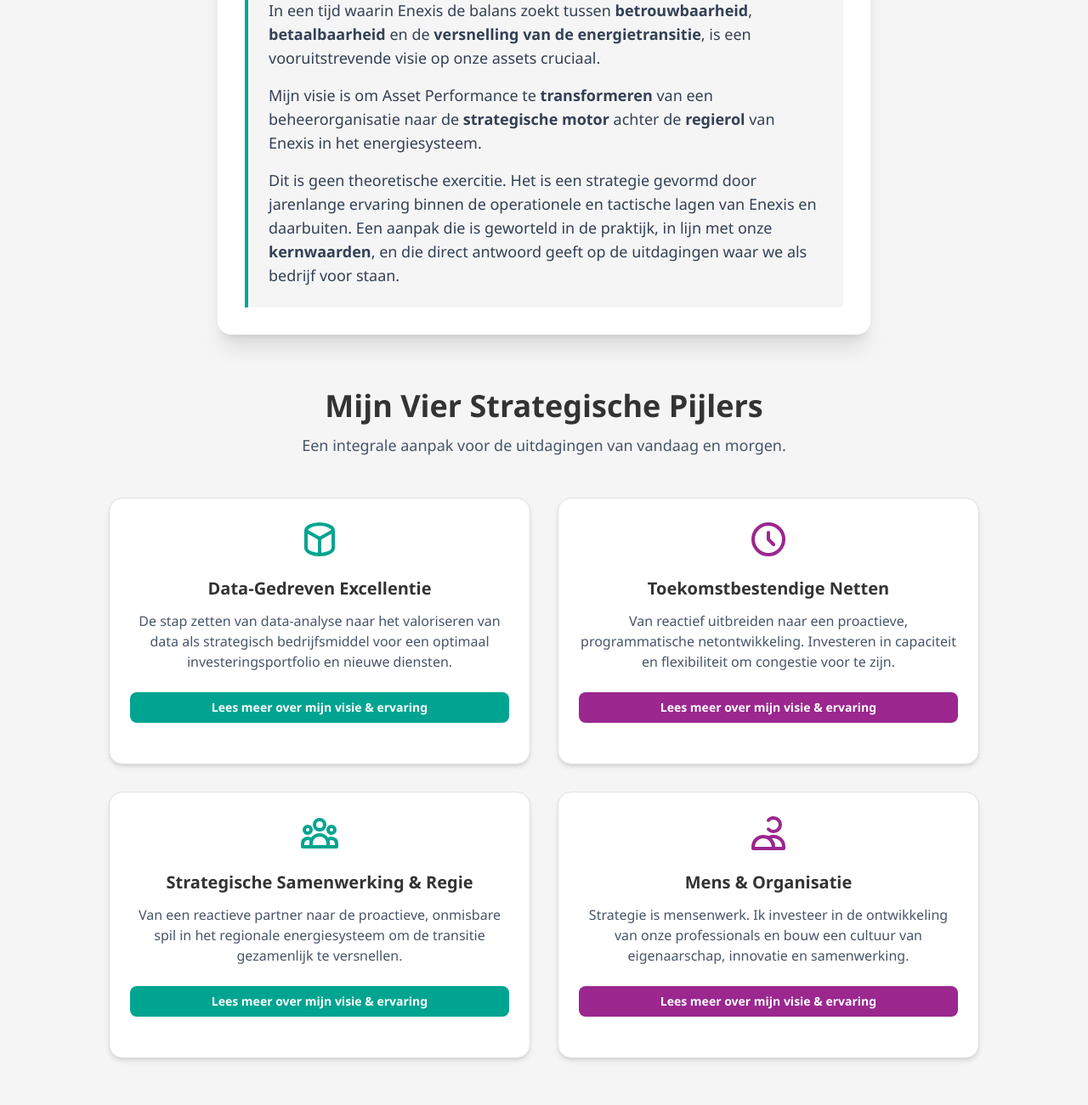
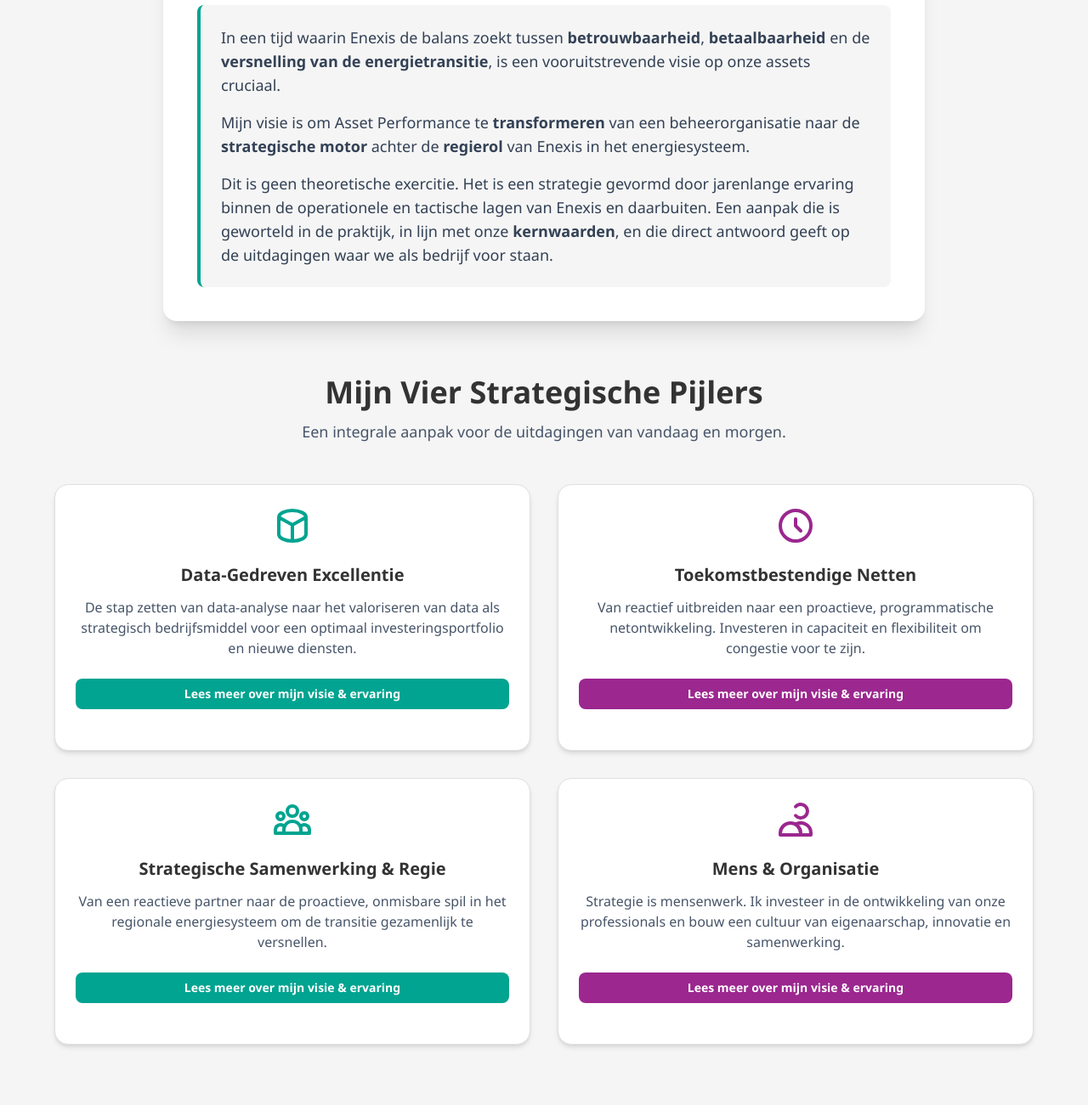
Before and after one commit to Jonscherphof/DNP2026, a plain HTML site: page index.html in a window 1280 px wide. Shown: the part 370-1671 px from the top of the page at 85% size. Drawn offline with nearby package versions, Linux system fonts and the light colour scheme.

Commit message:
Update index.html

```diff
--- a/index.html
+++ b/index.html
@@ -5,6 +5,8 @@
     <meta name="viewport" content="width=device-width, initial-scale=1.0">
     <title>Strategische Visie: Jon Scherphof</title>
     <script src="https://cdn.tailwindcss.com"></script>
+    <link rel="preconnect" href="https://fonts.googleapis.com">
+    <link rel="preconnect" href="https://fonts.gstatic.com" crossorigin>
     <link href="https://fonts.googleapis.com/css2?family=Inter:wght@400;500;600;700;800&display=swap" rel="stylesheet">
     <style>
         :root {
@@ -19,13 +21,12 @@
         }
         body {
             font-family: 'Aptos', 'Segoe UI', 'Calibri', 'Inter', sans-serif;
-            background-color: var(--enexis-light-gray); /* Light gray background for the body */
+            background-color: var(--enexis-light-gray);
             color: var(--enexis-dark-gray);
         }
         .header-section {
             background-color: var(--enexis-magenta);
             color: white;
-            padding: 2rem 1rem;
         }
         .pillar-card {
             transition: transform 0.3s ease, box-shadow 0.3s ease;
@@ -33,26 +34,26 @@
             background-color: white;
             display: flex;
             flex-direction: column;
-            color: var(--enexis-dark-gray);
+            border-radius: 1rem; /* More rounded corners */
         }
         .pillar-card:hover {
-            transform: translateY(-5px);
-            box-shadow: 0 10px 15px -3px rgb(0 0 0 / 0.07), 0 4px 6px -4px rgb(0 0 0 / 0.07);
+            transform: translateY(-8px);
+            box-shadow: 0 20px 25px -5px rgb(0 0 0 / 0.1), 0 8px 10px -6px rgb(0 0 0 / 0.1);
         }
         .prose-area {
             background-color: var(--enexis-light-gray);
             border-left: 4px solid var(--enexis-green);
             padding: 1.5rem;
-            border-radius: 0 4px 4px 0;
-            text-align: left; /* Ensure prose text is left-aligned */
+            border-radius: 0.5rem;
+            text-align: left;
         }
         .proven-experience {
             background-color: white;
             border: 1px solid var(--enexis-border-gray);
             padding: 1.5rem;
-            border-radius: 8px;
+            border-radius: 0.5rem;
             margin-top: 1.5rem;
-            text-align: left; /* Ensure experience text is left-aligned */
+            text-align: left;
         }
         .details-content {
             max-height: 0;
@@ -68,6 +69,7 @@
             color: white;
             transition: all 0.2s ease;
             font-weight: 600;
+            border-radius: 0.5rem;
         }
         .read-more-btn:hover {
             opacity: 0.9;
@@ -85,44 +87,44 @@
 <body class="antialiased">
 
     <header class="header-section">
-        <div class="container mx-auto text-center py-8 md:py-12">
-            <h1 class="text-4xl sm:text-5xl md:text-6xl font-extrabold text-white tracking-tight">Asset Performance 2.0</h1>
+        <div class="container mx-auto text-center py-16 md:py-24 px-4">
+            <h1 class="text-4xl sm:text-5xl md:text-6xl font-extrabold text-white tracking-tight">Asset actions 2026-2028</h1>
             <p class="text-lg md:text-xl text-slate-200 mt-4 max-w-3xl mx-auto">Mijn integrale aanpak voor de rol van Directeur, waarin ik de brug sla tussen strategie, operatie en de mens.</p>
         </div>
     </header>
 
-    <main class="container mx-auto p-4 sm:p-6 md:p-8 -mt-16">
+    <main class="container mx-auto p-4 sm:p-6 md:p-8 -mt-20">
         <!-- Overall Vision Section -->
-        <div class="bg-white p-6 md:p-8 rounded-2xl shadow-xl mb-12 md:mb-16 max-w-3xl mx-auto">
-            <h2 class="text-2xl md:text-3xl font-bold text-enexis-dark-gray mb-4 text-center">Mijn Visie: Van Assetbeheer naar Systeemregie</h2>
+        <div class="bg-white p-6 md:p-10 rounded-2xl shadow-xl mb-12 md:mb-16 max-w-4xl mx-auto">
+            <h2 class="text-2xl md:text-3xl font-bold text-enexis-dark-gray mb-6 text-center">Mijn Visie: Van Assetbeheer naar Systeemregie</h2>
             <div class="prose-area">
-                <p class="text-slate-700 text-lg">
+                <p class="text-base sm:text-lg text-slate-700">
                     In een tijd waarin Enexis de balans zoekt tussen <strong>betrouwbaarheid</strong>, <strong>betaalbaarheid</strong> en de <strong>versnelling van de energietransitie</strong>, is een vooruitstrevende visie op onze assets cruciaal.
                 </p>
-                <p class="text-slate-700 text-lg mt-4">
+                <p class="text-base sm:text-lg text-slate-700 mt-4">
                     Mijn visie is om Asset Performance te <strong>transformeren</strong> van een beheerorganisatie naar de <strong>strategische motor</strong> achter de <strong>regierol</strong> van Enexis in het energiesysteem.
                 </p>
-                <p class="text-slate-700 text-lg mt-4">
+                <p class="text-base sm:text-lg text-slate-700 mt-4">
                     Dit is geen theoretische exercitie. Het is een strategie gevormd door jarenlange ervaring binnen de operationele en tactische lagen van Enexis en daarbuiten. Een aanpak die is geworteld in de praktijk, in lijn met onze <strong>kernwaarden</strong>, en die direct antwoord geeft op de uitdagingen waar we als bedrijf voor staan.
                 </p>
             </div>
         </div>
 
         <!-- Strategic Pillars Section -->
-        <div class="text-center mb-12 max-w-3xl mx-auto">
+        <div class="text-center mb-12 max-w-4xl mx-auto">
             <h2 class="text-3xl md:text-4xl font-bold text-enexis-dark-gray">Mijn Vier Strategische Pijlers</h2>
             <p class="text-lg text-slate-600 mt-3">Een integrale aanpak voor de uitdagingen van vandaag en morgen.</p>
         </div>
         <div class="flex justify-center">
-             <div id="pillars-container" class="grid grid-cols-1 sm:grid-cols-2 gap-8 mb-12 w-full max-w-5xl">
+             <div id="pillars-container" class="grid grid-cols-1 sm:grid-cols-2 gap-8 mb-12 w-full max-w-6xl">
                 <!-- Pillar cards will be injected here by JavaScript -->
             </div>
         </div>
 
     </main>
 
-    <footer class="text-center py-8 px-4">
-        <a href="https://www.linkedin.com/in/jonscherphof/details/experience/" target="_blank" rel="noopener noreferrer" class="inline-block bg-white text-enexis-dark-gray font-semibold py-3 px-6 rounded-lg shadow-md hover:bg-slate-50 transition-colors">
+    <footer class="text-center py-10 px-4 bg-white border-t border-gray-200">
+        <a href="https://www.linkedin.com/in/jonscherphof/details/experience/" target="_blank" rel="noopener noreferrer" class="inline-block bg-enexis-green text-white font-semibold py-3 px-8 rounded-lg shadow-md hover:opacity-90 transition-opacity">
             Bekijk mijn volledige ervaring op LinkedIn
         </a>
     </footer>
@@ -137,6 +139,7 @@
                     icon: `<svg xmlns="http://www.w3.org/2000/svg" class="h-12 w-12 mx-auto" fill="none" viewBox="0 0 24 24" stroke="currentColor" stroke-width="2"><path stroke-linecap="round" stroke-linejoin="round" d="M4 7v10c0 2.21 3.582 4 8 4s8-1.79 8-4V7M4 7c0-2.21 3.582-4 8-4s8 1.79 8 4M4 7l8 4.5 8-4.5M12 12v9" /></svg>`,
                     summary: "De stap zetten van data-analyse naar het valoriseren van data als strategisch bedrijfsmiddel voor een optimaal investeringsportfolio en nieuwe diensten.",
                     details: `
+                        <div class="text-sm sm:text-base">
                             <div class="prose-area">
                                 <h4 class="text-center"><strong>Mijn Aanpak: Van Optimalisatie naar Valorisatie</strong></h4>
                                 <p>Enexis zet al goede stappen in het gebruik van data. Mijn meerwaarde ligt in de volgende, cruciale stap: het behandelen van data als een strategisch bedrijfsmiddel. We gaan verder dan interne optimalisatie en creëren nieuwe waarde.</p>
@@ -147,7 +150,8 @@
                             </div>
                             <div class="proven-experience">
                                 <h5 class="font-bold text-enexis-dark-gray text-center"><strong>Mijn Bewezen Aanpak:</strong></h5>
-                            <p class="text-slate-700 text-sm mt-2">Als <strong>Manager Meters & Metercommunicatie</strong> heb ik de transitie naar een data-gedreven organisatie geleid en de ruggengraat van onze data-infrastructuur versterkt. Mijn ervaring bij <strong>Green Orange</strong> met het winnen van de Erasmus Health Innovation Challenge door slimme data-inzet, bewijst mijn vermogen om data om te zetten in concrete, waardevolle en zelfs levensreddende oplossingen. Deze ervaring is de basis om Enexis' data daadwerkelijk te valoriseren.</p>
+                                <p class="mt-2">Als <strong>Manager Meters & Metercommunicatie</strong> heb ik de transitie naar een data-gedreven organisatie geleid en de ruggengraat van onze data-infrastructuur versterkt. Mijn ervaring bij <strong>Green Orange</strong> met het winnen van de Erasmus Health Innovation Challenge door slimme data-inzet, bewijst mijn vermogen om data om te zetten in concrete, waardevolle en zelfs levensreddende oplossingen. Deze ervaring is de basis om Enexis' data daadwerkelijk te valoriseren.</p>
+                            </div>
                         </div>
                     `
                 },
@@ -158,6 +162,7 @@
                     icon: `<svg xmlns="http://www.w3.org/2000/svg" class="h-12 w-12 mx-auto" fill="none" viewBox="0 0 24 24" stroke="currentColor" stroke-width="2"><path stroke-linecap="round" stroke-linejoin="round" d="M12 8v4l3 3m6-3a9 9 0 11-18 0 9 9 0 0118 0z" /></svg>`,
                     summary: "Van reactief uitbreiden naar een proactieve, programmatische netontwikkeling. Investeren in capaciteit en flexibiliteit om congestie voor te zijn.",
                     details: `
+                        <div class="text-sm sm:text-base">
                             <div class="prose-area">
                                 <h4 class="text-center"><strong>Mijn Aanpak: Van Voorspellen naar Voorschrijven</strong></h4>
                                 <p>Proactief plannen is goed, maar niet genoeg. Waar ik het verschil maak, is de stap van voorspellen naar voorschrijven. We gebruiken onze data niet alleen om te zien waar een probleem komt, maar om de beste oplossing te genereren.</p>
@@ -168,16 +173,17 @@
                             </div>
                             <div class="proven-experience">
                                 <h5 class="font-bold text-enexis-dark-gray text-center"><strong>Mijn Bewezen Aanpak:</strong></h5>
-                            <p class="text-slate-700 text-sm mt-2">In mijn rol als <strong>Manager ASW en Specialisten</strong> was ik direct verantwoordelijk voor de uitbreiding en het onderhoud van ons netwerk. Een cruciaal onderdeel hiervan was het direct mitigeren van alle risico's rondom asbest, waarvoor ik een gespecialiseerd team van deskundigen heb opgezet. Dit team heeft ongemerkt, maar met mega effect, alle risico's voor Enexis in control gebracht. Daarnaast heb ik complexe samenwerkingen vormgegeven en de bovenregionale samenwerking opgestart. Deze ervaring, gecombineerd met mijn tijd als <strong>Manager Field Force bij KPN</strong>, geeft mij een uniek inzicht in wat er nodig is om strategische netwerkplannen succesvol op de grond te krijgen. Ik weet wat er speelt bij medewerkers en klanten en hoe we de uitvoering kunnen versnellen en slimmer kunnen maken.</p>
+                                <p class="mt-2">In mijn rol als <strong>Manager ASW en Specialisten</strong> was ik direct verantwoordelijk voor de uitbreiding en het onderhoud van ons netwerk. Een cruciaal onderdeel hiervan was het direct mitigeren van alle risico's rondom asbest, waarvoor ik een gespecialiseerd team van deskundigen heb opgezet. Dit team heeft ongemerkt, maar met mega effect, alle risico's voor Enexis in control gebracht. Daarnaast heb ik complexe samenwerkingen vormgegeven en de bovenregionale samenwerking opgestart. Deze ervaring, gecombineerd met mijn tijd als <strong>Manager Field Force bij KPN</strong>, geeft mij een uniek inzicht in wat er nodig is om strategische netwerkplannen succesvol op de grond te krijgen. Ik weet wat er speelt bij medewerkers en klanten en hoe we de uitvoering kunnen versnellen en slimmer kunnen maken.</p>
                             </div>
                             <div class="proven-experience mt-6 bg-slate-100 border-slate-300">
                                 <h5 class="font-bold text-enexis-dark-gray text-center"><strong>Strategische Risicoanalyse: Borgen van Betrouwbaarheid</strong></h5>
                                 <div class="mt-4">
                                     <p class="text-slate-600 font-semibold italic">Vraag (CEO/COO): "Deze innovatieve aanpak introduceert nieuwe risico's. Hoe borgen we de robuustheid en betrouwbaarheid van het net bij het opschalen van minder beproefde technologieën?"</p>
                                     <div class="mt-3 pl-4 border-l-2" style="border-color: var(--enexis-green)">
-                                    <p class="text-slate-700 text-sm">
+                                        <p>
                                             <strong>Mijn Antwoord:</strong> "Robustheid en betrouwbaarheid zijn absolute randvoorwaarden; deze staan <em>niet</em> ter discussie. De implementatie van AI en flexibiliteit gebeurt via een <em>gecontroleerde, iteratieve aanpak</em>. We starten met pilots, monitoren intensief en schalen pas op basis van bewezen resultaten. Flexibiliteit zien we als een <em>essentiële aanvulling</em> op, niet als een simpele vervanging van, benodigde fysieke infrastructuur. Het grootste risico is echter om <em>niet</em> te innoveren. Deze aanpak <em>verkleint</em> juist het strategische risico van een niet-toekomstbestendig net."
                                         </p>
+                                    </div>
                                 </div>
                             </div>
                         </div>
@@ -190,6 +196,7 @@
                     icon: `<svg xmlns="http://www.w3.org/2000/svg" class="h-12 w-12 mx-auto" fill="none" viewBox="0 0 24 24" stroke="currentColor" stroke-width="2"><path stroke-linecap="round" stroke-linejoin="round" d="M17 20h5v-2a3 3 0 00-5.356-1.857M17 20H7m10 0v-2c0-.656-.126-1.283-.356-1.857M7 20H2v-2a3 3 0 015.356-1.857M7 20v-2c0-.656.126-1.283.356-1.857m0 0a5.002 5.002 0 019.288 0M15 7a3 3 0 11-6 0 3 3 0 016 0zm6 3a2 2 0 11-4 0 2 2 0 014 0zM7 10a2 2 0 11-4 0 2 2 0 014 0z" /></svg>`,
                     summary: "Van een reactieve partner naar de proactieve, onmisbare spil in het regionale energiesysteem om de transitie gezamenlijk te versnellen.",
                     details: `
+                        <div class="text-sm sm:text-base">
                             <div class="prose-area">
                                 <h4 class="text-center"><strong>Mijn Aanpak: Van Partner naar Onmisbare Spil</strong></h4>
                                 <p>Een goede partner zijn is de basis. Mijn ambitie is om Enexis te positioneren als de onmisbare spil waar het regionale energiesysteem om draait. Dit doen we door onze regierol te claimen met concrete, waardevolle tools.</p>
@@ -200,7 +207,8 @@
                             </div>
                             <div class="proven-experience">
                                 <h5 class="font-bold text-enexis-dark-gray text-center"><strong>Mijn Bewezen Aanpak:</strong></h5>
-                            <p class="text-slate-700 text-sm mt-2">Mijn ervaring met het vormgeven van complexe samenwerkingen binnen Enexis en het sturen van maatschappelijke vraagstukken heeft me geleerd hoe essentieel een regierol is. Als <strong>Marketingmanager bij KPN</strong> was ik verantwoordelijk voor de lokale strategieën van drie merken (KPN, Telfort en XS4ALL), wat mijn vaardigheid in het managen van complexe ecosystemen heeft aangescherpt. Mijn ondernemerschap met <strong>Matrix-Noble Recruitment</strong> en mijn financiële achtergrond bij <strong>Aegon</strong> geven mij een commercieel en financieel perspectief dat cruciaal is om Enexis als een daadkrachtige, strategische partner te positioneren.</p>
+                                <p class="mt-2">Mijn ervaring met het vormgeven van complexe samenwerkingen binnen Enexis en het sturen van maatschappelijke vraagstukken heeft me geleerd hoe essentieel een regierol is. Als <strong>Marketingmanager bij KPN</strong> was ik verantwoordelijk voor de lokale strategieën van drie merken (KPN, Telfort en XS4ALL), wat mijn vaardigheid in het managen van complexe ecosystemen heeft aangescherpt. Mijn ondernemerschap met <strong>Matrix-Noble Recruitment</strong> en mijn financiële achtergrond bij <strong>Aegon</strong> geven mij een commercieel en financieel perspectief dat cruciaal is om Enexis als een daadkrachtige, strategische partner te positioneren.</p>
+                            </div>
                         </div>
                     `
                 },
@@ -211,6 +219,7 @@
                     icon: `<svg xmlns="http://www.w3.org/2000/svg" class="h-12 w-12 mx-auto" fill="none" viewBox="0 0 24 24" stroke="currentColor" stroke-width="2"><path stroke-linecap="round" stroke-linejoin="round" d="M12 4.354a4 4 0 110 5.292M15 21H3v-1a6 6 0 0112 0v1zm0 0h6v-1a6 6 0 00-9-5.197M15 21v-1a6 6 0 00-1.78-4.125" /></svg>`,
                     summary: "Strategie is mensenwerk. Ik investeer in de ontwikkeling van onze professionals en bouw een cultuur van eigenaarschap, innovatie en samenwerking.",
                     details: `
+                        <div class="text-sm sm:text-base">
                             <div class="prose-area">
                                 <h4 class="text-center"><strong>Mijn Aanpak: Investeren in ons Grootste Kapitaal</strong></h4>
                                 <p>De energietransitie is niet alleen een technologische, maar ook een menselijke en organisatorische uitdaging. Mijn leiderschap is gericht op het creëren van een omgeving waarin onze professionals kunnen excelleren en de organisatie wendbaar genoeg is om te versnellen.</p>
@@ -221,7 +230,8 @@
                             </div>
                             <div class="proven-experience">
                                 <h5 class="font-bold text-enexis-dark-gray text-center"><strong>Mijn Bewezen Aanpak:</strong></h5>
-                            <p class="text-slate-700 text-sm mt-2">In al mijn leidinggevende rollen, van het aansturen van diverse teams bij <strong>Enexis</strong> en <strong>KPN</strong> tot het opzetten van mijn eigen bedrijf <strong>Matrix-Noble Recruitment</strong>, staat de ontwikkeling van mensen centraal. Ik heb bewezen dat ik in staat ben om grote, gepassioneerde teams te bouwen, een fundament voor de toekomst te leggen en een 'stoffig karakter' om te vormen naar een daadkrachtige, trotse organisatie. Deze ervaring is essentieel om de afdeling Asset Performance klaar te stomen voor de toekomst.</p>
+                                <p class="mt-2">In al mijn leidinggevende rollen, van het aansturen van diverse teams bij <strong>Enexis</strong> en <strong>KPN</strong> tot het opzetten van mijn eigen bedrijf <strong>Matrix-Noble Recruitment</strong>, staat de ontwikkeling van mensen centraal. Ik heb bewezen dat ik in staat ben om grote, gepassioneerde teams te bouwen, een fundament voor de toekomst te leggen en een 'stoffig karakter' om te vormen naar een daadkrachtige, trotse organisatie. Deze ervaring is essentieel om de afdeling Asset Performance klaar te stomen voor de toekomst.</p>
+                            </div>
                         </div>
                     `
                 }
```
Lines whose indentation alone changed are shown as unchanged.
